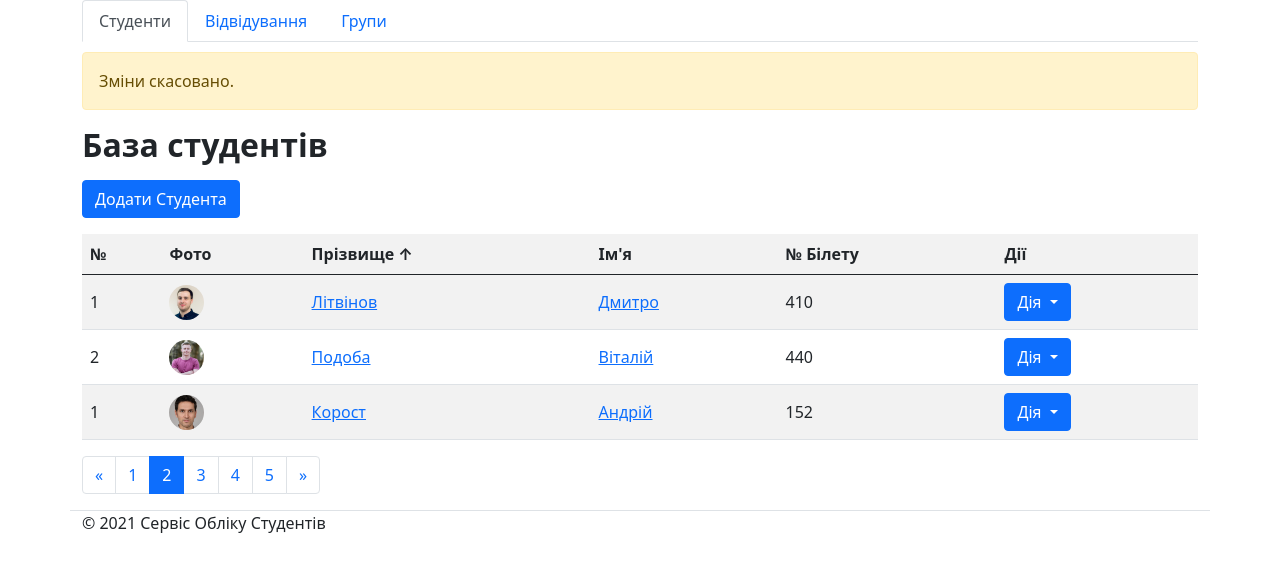
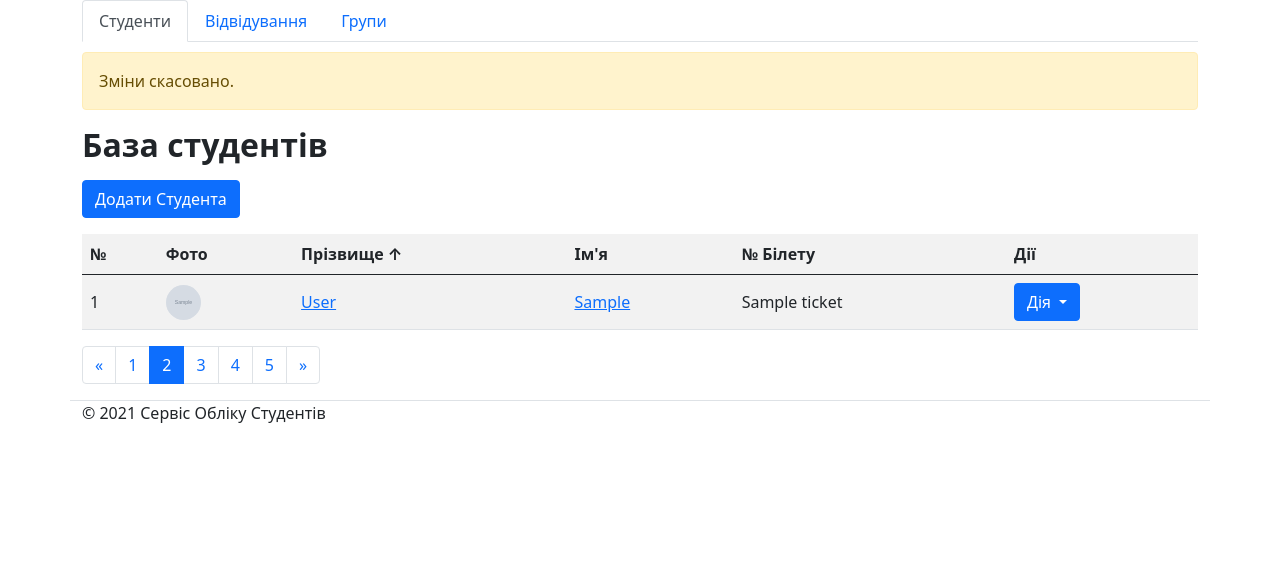
Before and after one commit to BasSanya/Django_students, a Django app: template students_proj/students/templates/students/students_list.html in a window 1280 px wide. Shown: the part 72-644 px from the top of the page. Run offline with Django 3.2, Linux system fonts and the light colour scheme; the template is opened without the code that fills it: most values are stand-ins (such as "Sample title", 1, 10 or a date in 2020); grey boxes marked "Sample" are stand-in pictures.

Commit message:
Add dynamic to list of students with static dict

```diff
--- a/students_proj/students/templates/students/students_list.html
+++ b/students_proj/students/templates/students/students_list.html
@@ -1,3 +1,5 @@
+{% load static %}
+
 <!DOCTYPE html>
 <html lang="uk">
 <head>
@@ -7,7 +9,7 @@
           content="Система обліку Студентів навчального закладу">
     <link rel="stylesheet" href="https://cdn.jsdelivr.net/npm/bootstrap@5.0.2/dist/css/bootstrap.min.css"
           integrity="sha384-EVSTQN3/azprG1Anm3QDgpJLIm9Nao0Yz1ztcQTwFspd3yD65VohhpuuCOmLASjC" crossorigin="anonymous">
-    <link rel="stylesheet" href="./css/main.css">
+    <link rel="stylesheet" href="{% static 'css/main.css' %}">
 </head>
 <body>
 <!--Start Container-->
@@ -33,7 +35,7 @@
         <div class="col-sm-12">
             <ul class="nav nav-tabs">
                 <li class="nav-item">
-                    <a href="{% url "home" %}" class="nav-link active">Студенти</a>
+                    <a href="{% url 'home' %}" class="nav-link active">Студенти</a>
                 </li>
                 <li class="nav-item">
                     <a href="/journal" class="nav-link">Відвідування</a>
@@ -52,7 +54,7 @@
         <div class="col-sm-12" id="content-column">
             <div class="alert alert-warning" role="alert">Зміни скасовано.</div>
             <h2 class="my-3">База студентів</h2>
-            <a href="{% url "students_add" %}" class="btn btn-primary mb-3" role="button">Додати Студента</a>
+            <a href="{% url 'students_add' %}" class="btn btn-primary mb-3" role="button">Додати Студента</a>
             <!-- Start Students Listing-->
             <table class="table table-hover table-striped ">
                 <tread>
@@ -66,63 +68,27 @@
                     </tr>
                 </tread>
                 <tbody>
+                {% for student in students %}
                 <tr>
-                    <td>1</td>
-                    <td><img height="35" width="35" src="./img/Dmytro.jpeg" alt="" class="rounded-circle"></td>
-                    <td><a href="{% url "students_edit" 1 %}">Літвінов</a></td>
-                    <td><a href="{% url "students_edit" 1 %}">Дмитро</a></td>
-                    <td>410</td>
+                    <td>{{ forloop.counter }}</td>
+                    <td><img height="35" width="35" src="{% static student.image %}" alt="" class="rounded-circle"></td>
+                    <td><a href="{% url 'students_edit' student.id %}">{{ student.last_name }}</a></td>
+                    <td><a href="{% url 'students_edit' student.id %}">{{ student.first_name }}</a></td>
+                    <td>{{ student.ticket }}</td>
                     <td>
                         <div class="dropdown">
                             <button type="button" class="btn btn-primary dropdown-toggle" data-bs-toggle="dropdown">
                                 Дія
                             </button>
                             <div class="dropdown-menu">
-                                <a href="{% url "students_edit" 1 %}" class="dropdown-item">Редагувати</a>
+                                <a href="{% url 'students_edit' student.id %}" class="dropdown-item">Редагувати</a>
                                 <a href="/journal/1" class="dropdown-item">Відвідування</a>
-                                <a href="{% url "students_delete" 1 %}" class="dropdown-item">Видалити</a>
+                                <a href="{% url 'students_delete' student.id %}" class="dropdown-item">Видалити</a>
                             </div>
                         </div>
                     </td>
                 </tr>
-                <tr>
-                    <td>2</td>
-                    <td><img height="35" width="35" src="./img/Vitaliy.png" alt="" class="rounded-circle"></td>
-                    <td><a href="{% url "students_edit" 2 %}">Подоба</a></td>
-                    <td><a href="{% url "students_edit" 2 %}">Віталій</a></td>
-                    <td>440</td>
-                    <td>
-                        <div class="dropdown">
-                            <button type="button" class="btn btn-primary dropdown-toggle" data-bs-toggle="dropdown">
-                                Дія
-                            </button>
-                            <div class="dropdown-menu">
-                                <a href="{% url "students_edit" 2 %}" class="dropdown-item">Редагування</a>
-                                <a href="/journal/2" class="dropdown-item">Відвідування</a>
-                                <a href="{% url "students_delete" 2 %}" class="dropdown-item">Видалити</a>
-                            </div>
-                        </div>
-                    </td>
-                </tr>
-                <tr>
-                    <td>1</td>
-                    <td><img height="35" width="35" src="./img/Andrew.jpg" alt="" class="rounded-circle"></td>
-                    <td><a href="{% url "students_edit" 3 %}">Корост</a></td>
-                    <td><a href="{% url "students_edit" 3 %}">Андрій</a></td>
-                    <td>152</td>
-                    <td>
-                        <div class="dropdown">
-                            <button type="button" class="btn btn-primary dropdown-toggle" data-bs-toggle="dropdown">
-                                Дія
-                            </button>
-                            <div class="dropdown-menu">
-                                <a href="{% url "students_edit" 3 %}" class="dropdown-item">Редагування</a>
-                                <a href="/journal/3" class="dropdown-item">Відвідування</a>
-                                <a href="{% url "students_delete" 3 %}" class="dropdown-item">Видалити</a>
-                            </div>
-                        </div>
-                    </td>
-                </tr>
+                {% endfor %}
                 </tbody>
             </table>
             <!-- End Students Listing-->
```
Also changed, not shown: students_proj/students/views.py (+24 -1 lines), students_proj/students/static/css/main.css (renamed from students_proj/students/templates/students/css/main.css), students_proj/students/static/img/Andrew.jpg (renamed from students_proj/students/templates/students/img/Andrew.jpg), students_proj/students/static/img/Dmytro.jpeg (renamed from students_proj/students/templates/students/img/Dmytro.jpeg), students_proj/students/static/img/Vitaliy.png (renamed from students_proj/students/templates/students/img/Vitaliy.png).
